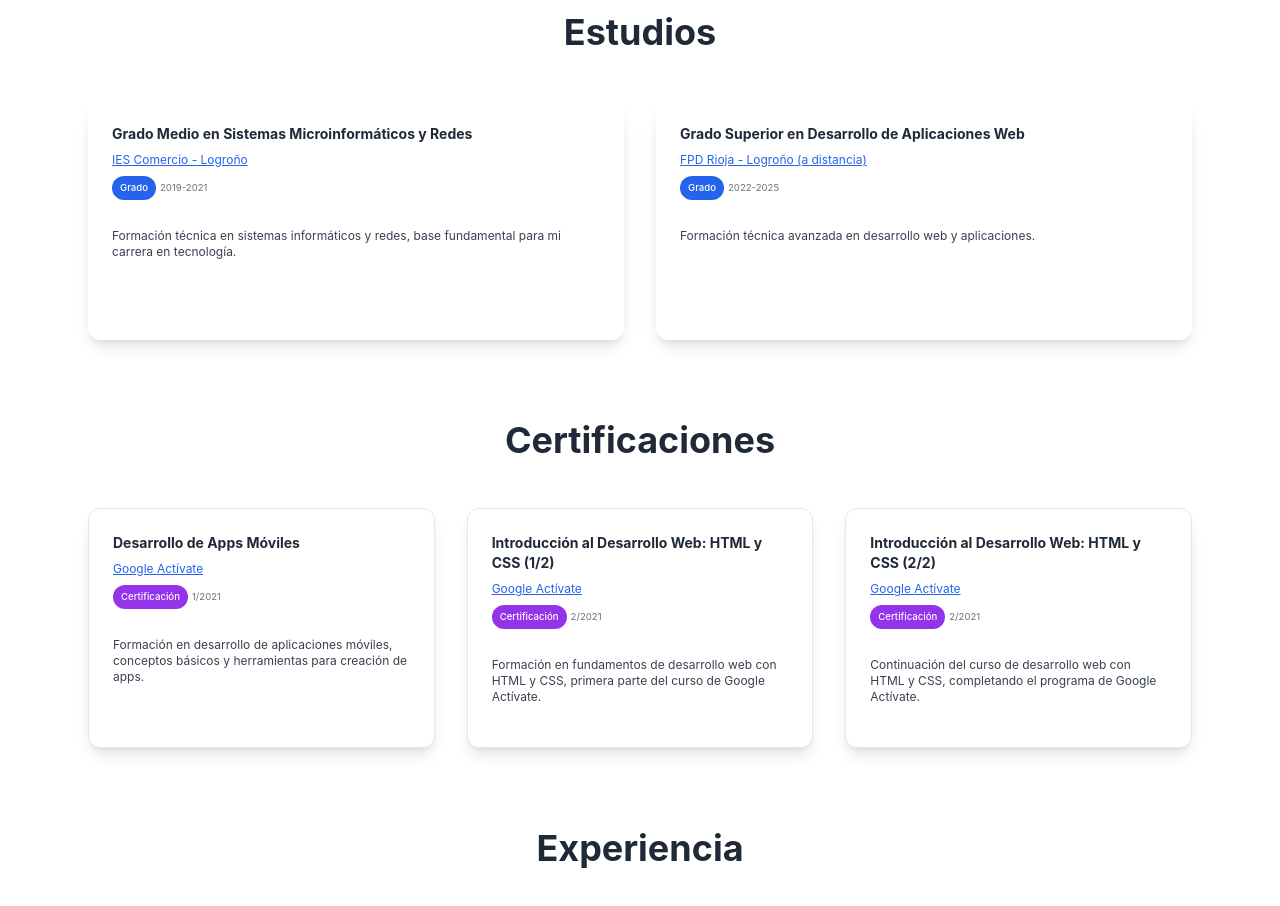
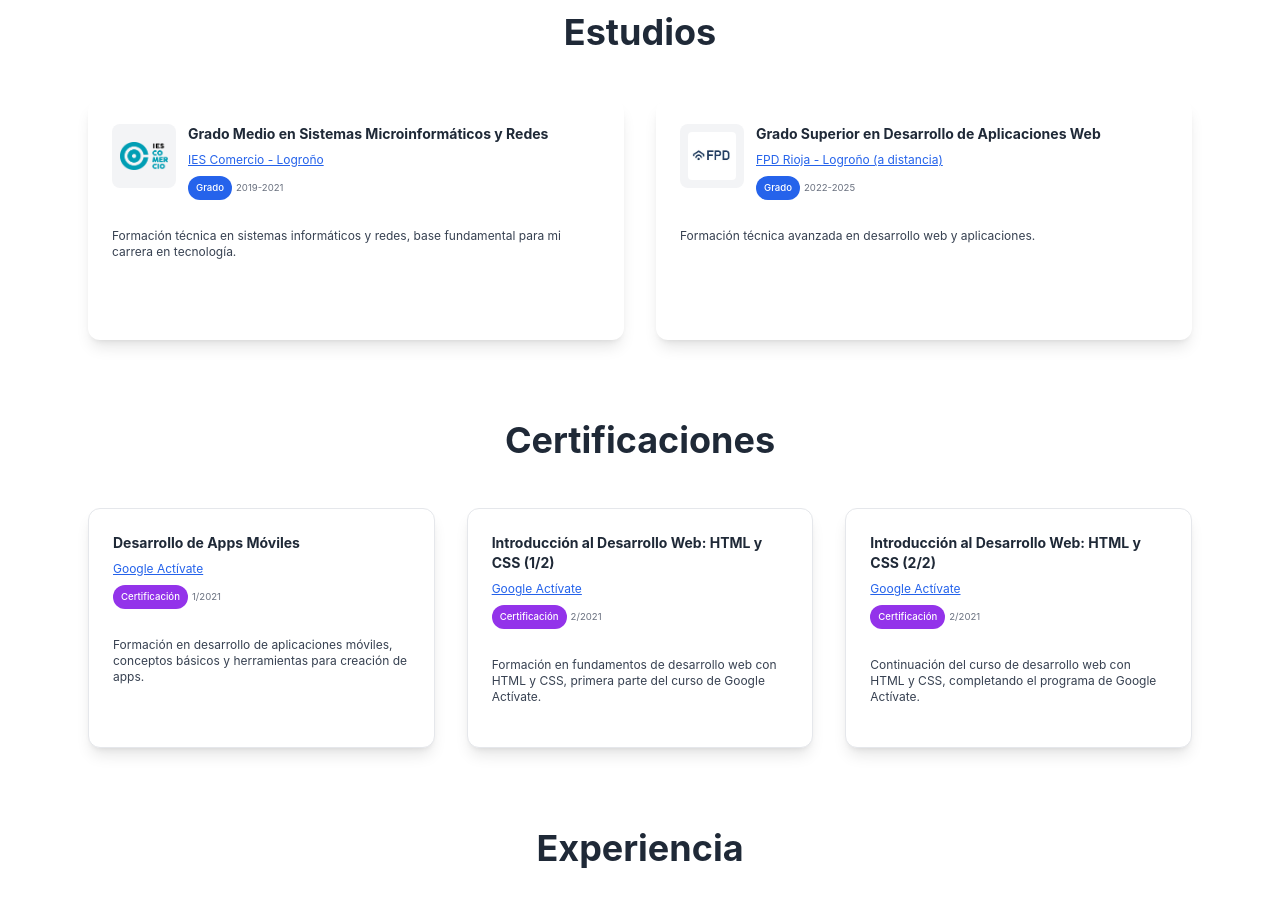
Before and after one commit to DiegoExtremiana/portfolioCompletoDiego, a React (Create React App) app: page / in a window 1280 px wide. Shown: the part 2060-2966 px from the top of the page. Built offline with nearby package versions, Linux system fonts and the light colour scheme; the HTML template or start-up script is replaced by a standard one.

Commit message:
Refactor code structure for improved readability and maintainability

```diff
--- a/src/components/Studies.js
+++ b/src/components/Studies.js
@@ -19,8 +19,22 @@ const Studies = () => {
               key={study.id}
               className="bg-white dark:bg-gray-700 rounded-xl shadow-lg p-4 xs:p-5 sm:p-6 border-gray-20 dark:border-gray-600 hover:shadow-xl transition-shadow duration-300 min-h-[220px] xs:min-h-[240px] w-full max-w-full"
             >
-              <div className="flex justify-between items-start mb-4">
-                <div>
+              <div className="flex flex-col sm:flex-row items-start gap-2 sm:gap-3 mb-4">
+                {study.subtitle.includes("IES Comercio") && (
+                  <div className="flex-shrink-0 flex items-center justify-center w-12 h-12 sm:w-16 sm:h-16 bg-gray-100 dark:bg-gray-600 rounded-lg p-1 sm:p-2">
+                    <a href="https://iescomercio.com/" target="_blank" rel="noopener noreferrer">
+                      <img src="/media/images/IEScomercio.png" alt="IES Comercio" className="h-8 sm:h-12 w-auto object-contain rounded" />
+                    </a>
+                  </div>
+                )}
+                {study.subtitle.includes("FPD Rioja") && (
+                  <div className="flex-shrink-0 flex items-center justify-center w-12 h-12 sm:w-16 sm:h-16 bg-gray-100 dark:bg-gray-600 rounded-lg p-1 sm:p-2">
+                    <a href="https://fpdrioja.es/" target="_blank" rel="noopener noreferrer">
+                      <img src="/media/images/FPDrioja.png" alt="FPD Rioja" className="h-8 sm:h-12 w-auto object-contain rounded" />
+                    </a>
+                  </div>
+                )}
+                <div className={`${study.subtitle.includes("IES Comercio") || study.subtitle.includes("FPD Rioja") ? "flex-1 min-w-0" : ""}`}>
                   <h3 className="text-lg font-bold text-gray-800 dark:text-white mb-2 break-all xs:text-sm text-prevent-overflow">
                     {study.title}
                   </h3>
@@ -30,7 +44,7 @@ const Studies = () => {
                         href={study.subtitleLink}
                         target="_blank"
                         rel="noopener noreferrer"
-                        className="text-blue-600 hover:text-blue-800 dark:text-blue-400 dark:hover:text-blue-30 underline"
+                        className="text-blue-600 hover:text-blue-800 dark:text-blue-400 dark:hover:text-blue-300 underline"
                       >
                         {study.subtitle}
                       </a>
```
Also changed, not shown: public/media/images/FPDrioja.png (added), public/media/images/IEScomercio.png (added).
